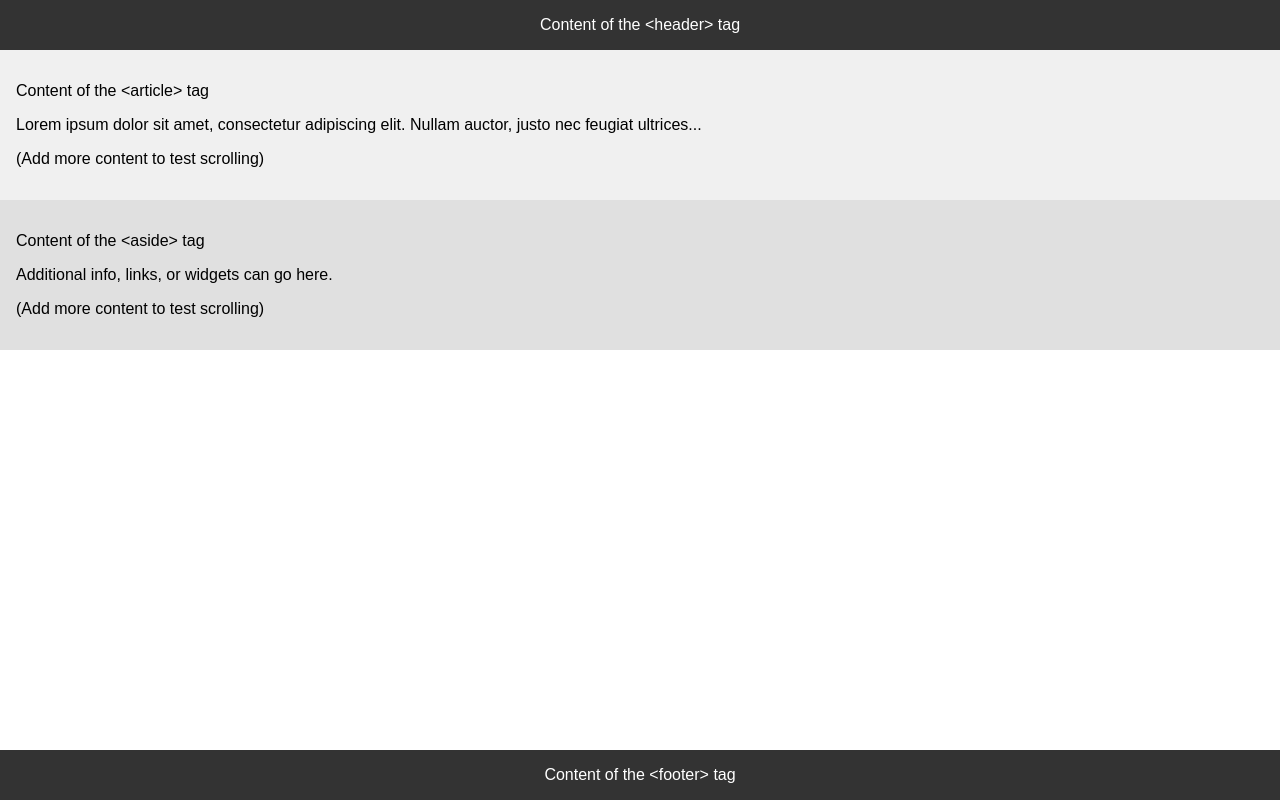
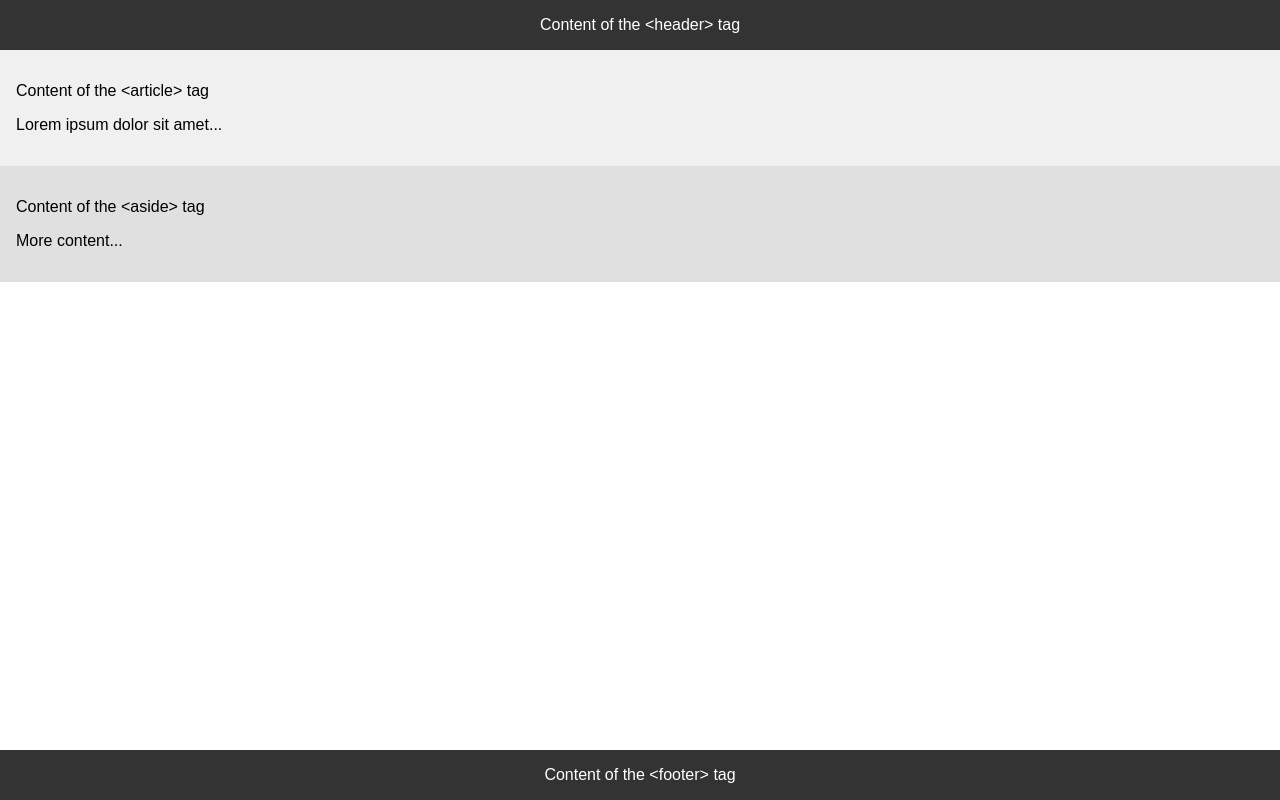
Before and after one commit to AimeMugabo250/alx_html_css, a plain HTML site: page css_basic/index.html in a window 1280 px wide. Shown: the top 800 px of the page. Drawn offline with Linux system fonts and the light colour scheme.

Commit message:
Update index.html

```diff
--- a/css_basic/index.html
+++ b/css_basic/index.html
@@ -4,20 +4,18 @@
   <meta charset="UTF-8" />
   <meta name="viewport" content="width=device-width, initial-scale=1.0" />
   <title>Responsive Flexbox Layout</title>
-  <link rel="stylesheet" href="styles.css" />
+  <link rel="stylesheet" href="styles.css">
 </head>
 <body class="works_on_smartphone">
   <header>Content of the &lt;header&gt; tag</header>
   <main>
     <article>
       <p>Content of the &lt;article&gt; tag</p>
-      <p>Lorem ipsum dolor sit amet, consectetur adipiscing elit. Nullam auctor, justo nec feugiat ultrices...</p>
-      <p>(Add more content to test scrolling)</p>
+      <p>Lorem ipsum dolor sit amet...</p>
     </article>
     <aside>
       <p>Content of the &lt;aside&gt; tag</p>
-      <p>Additional info, links, or widgets can go here.</p>
-      <p>(Add more content to test scrolling)</p>
+      <p>More content...</p>
     </aside>
   </main>
   <footer>Content of the &lt;footer&gt; tag</footer>
```
